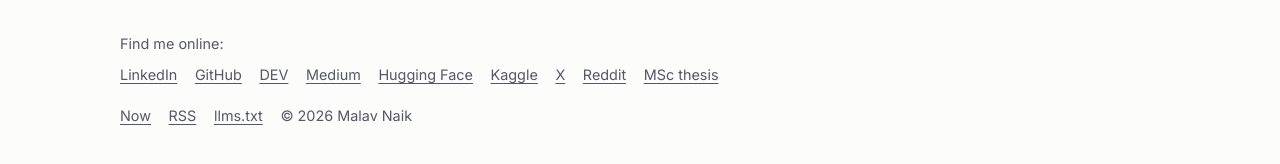
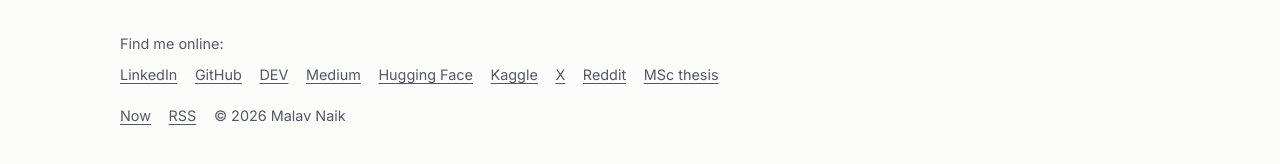
Before and after one commit to malavnaik99/malavnaik99.github.io, a Jekyll site: the page built from index.md, in a window 1280 px wide and 900 px high, scrolled down 1240 px. Shown: the part 708-872 px from the top of the window. Built offline with Jekyll 4.4.1, drawn with Linux system fonts in a browser that asks for light colours.

Commit message:
Footer: hide the llms.txt link (the file stays live for AI tools)
Co-Authored-By: Claude Opus 5.5 <noreply@anthropic.com>
Claude-Session: https://claude.ai/code/session_01NYfnmhgza8iMHrvY1NMese

```diff
--- a/_layouts/default.html
+++ b/_layouts/default.html
@@ -149,7 +149,7 @@
     <div class="container">
       Find me online:
       <ul>{% for p in site.profiles %}<li><a href="{{ p.url }}" rel="me">{{ p.name }}</a></li>{% endfor %}</ul>
-      <ul><li><a href="{{ '/now/' | relative_url }}">Now</a></li><li><a href="{{ '/feed.xml' | relative_url }}">RSS</a></li><li><a href="{{ '/llms.txt' | relative_url }}">llms.txt</a></li><li>© {{ site.time | date: "%Y" }} Malav Naik</li></ul>
+      <ul><li><a href="{{ '/now/' | relative_url }}">Now</a></li><li><a href="{{ '/feed.xml' | relative_url }}">RSS</a></li><li>© {{ site.time | date: "%Y" }} Malav Naik</li></ul>
     </div>
   </footer>
   <script src="{{ '/assets/site.js' | relative_url }}" defer></script>
```
